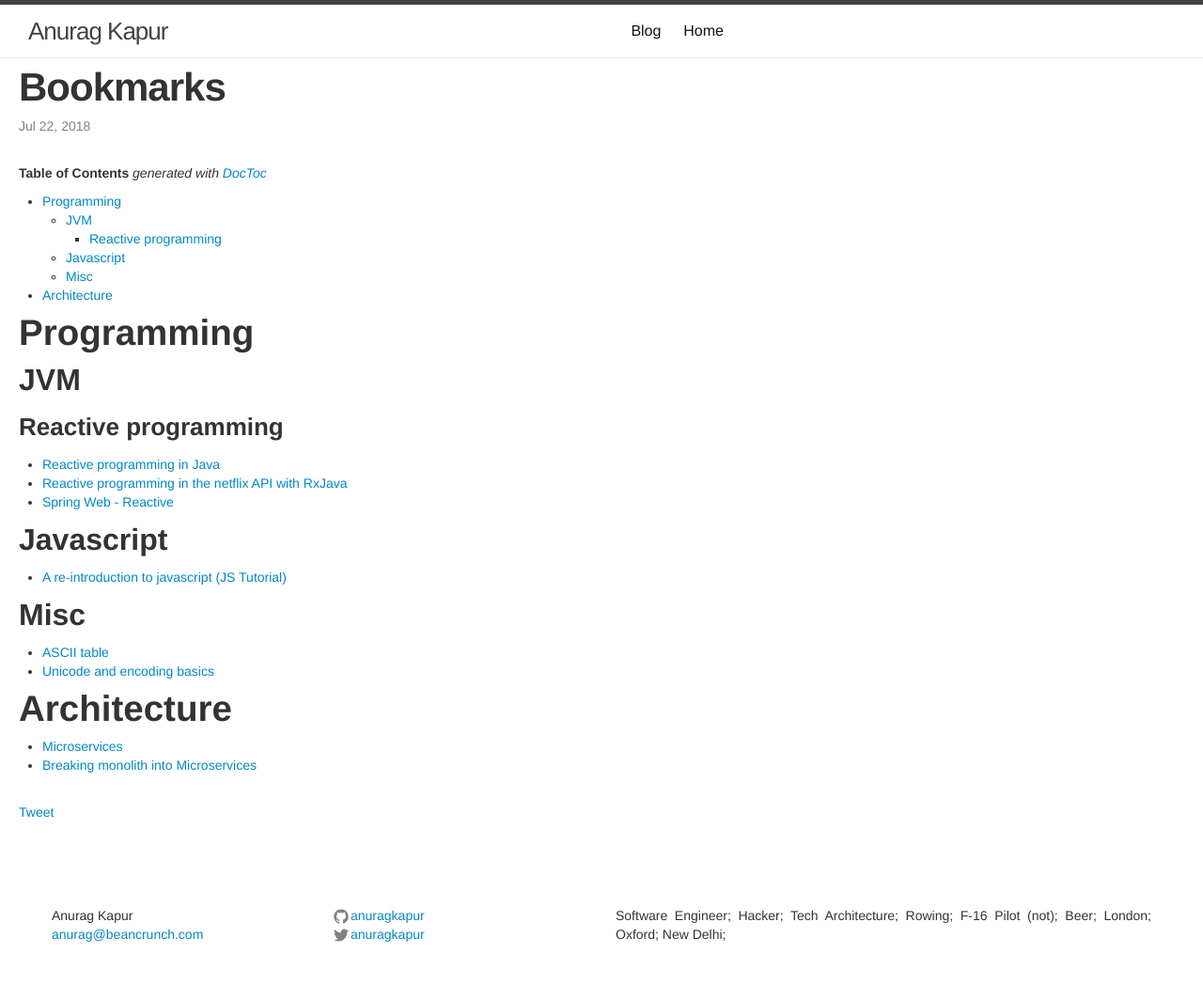
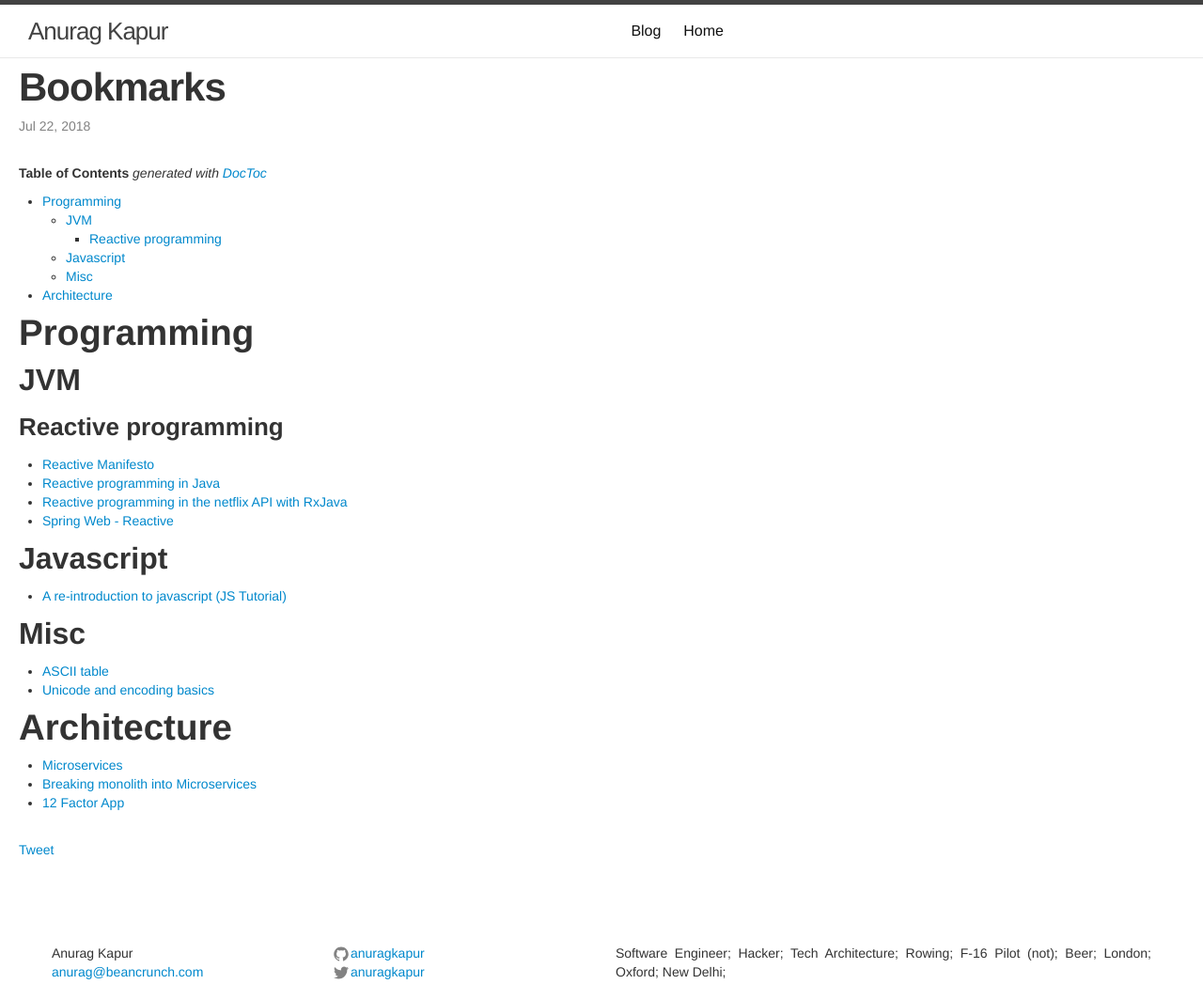
Before and after one commit to anuragkapur/anuragkapur.github.io, a Jekyll site: the page built from blog/engineering/_posts/2018-07-22-bookmarks.md, in a window 1280 px wide. Shown: the whole page at 94% size. Built offline with Jekyll 4.4.1, drawn with Linux system fonts in a browser that asks for light colours; comment, search, counter and statistics services are not loaded; before the commit the page ends 1024 px from its top, so only the background shows below that.

Commit message:
Add 12factor app and reactive manfiesto bookmarks

```diff
--- a/blog/engineering/_posts/2018-07-22-bookmarks.md
+++ b/blog/engineering/_posts/2018-07-22-bookmarks.md
@@ -24,6 +24,7 @@ permalink: /blog/bookmarks
 # Programming
 ## JVM
 ### Reactive programming
+* [Reactive Manifesto](https://www.reactivemanifesto.org/)
 * [Reactive programming in Java](https://spring.io/blog/2016/06/07/notes-on-reactive-programming-part-i-the-reactive-landscape#reactive-programming-in-java)
 * [Reactive programming in the netflix API with RxJava](https://medium.com/netflix-techblog/reactive-programming-in-the-netflix-api-with-rxjava-7811c3a1496a)
 * [Spring Web - Reactive](https://docs.spring.io/spring/docs/5.0.8.RELEASE/spring-framework-reference/web-reactive.html)
@@ -38,3 +39,4 @@ permalink: /blog/bookmarks
 # Architecture
 * [Microservices](https://martinfowler.com/articles/microservices.html)
 * [Breaking monolith into Microservices](https://martinfowler.com/articles/break-monolith-into-microservices.html)
+* [12 Factor App](https://12factor.net/)
```
